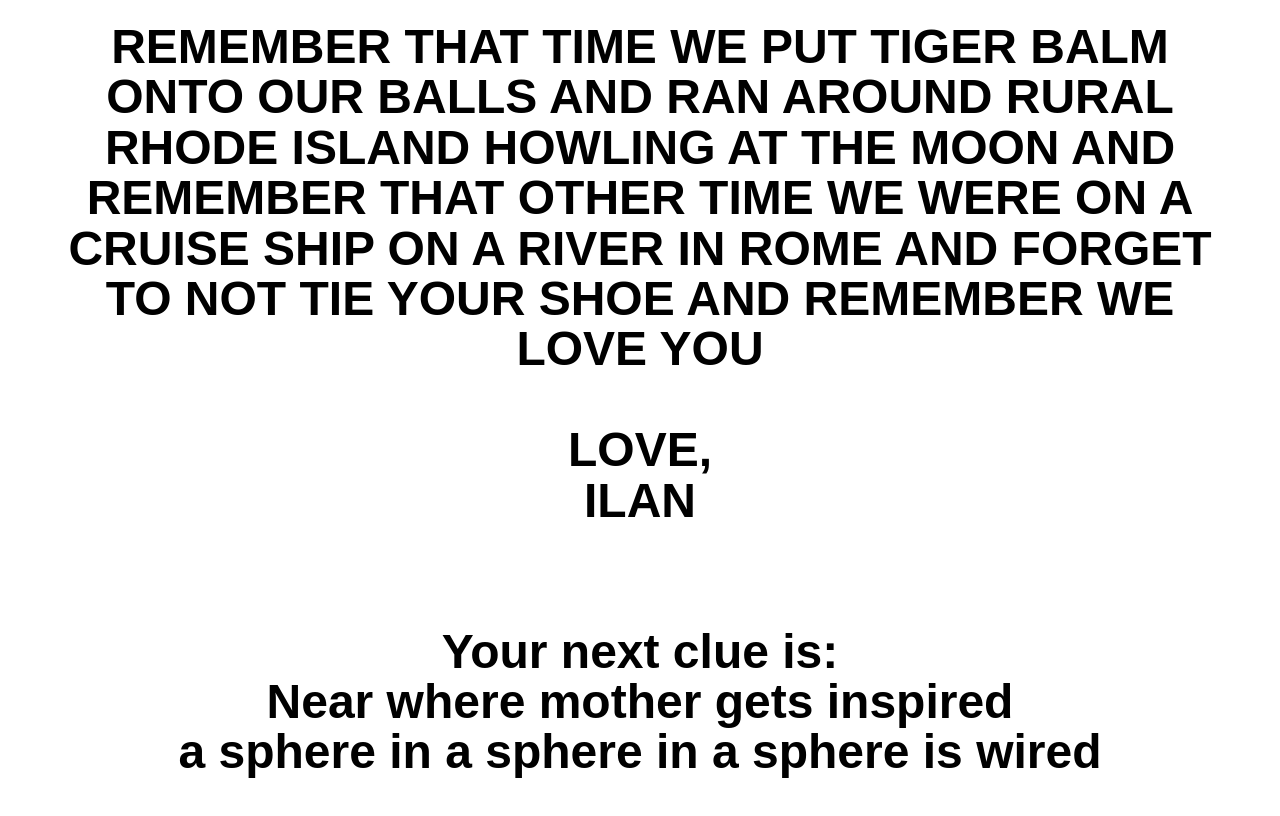
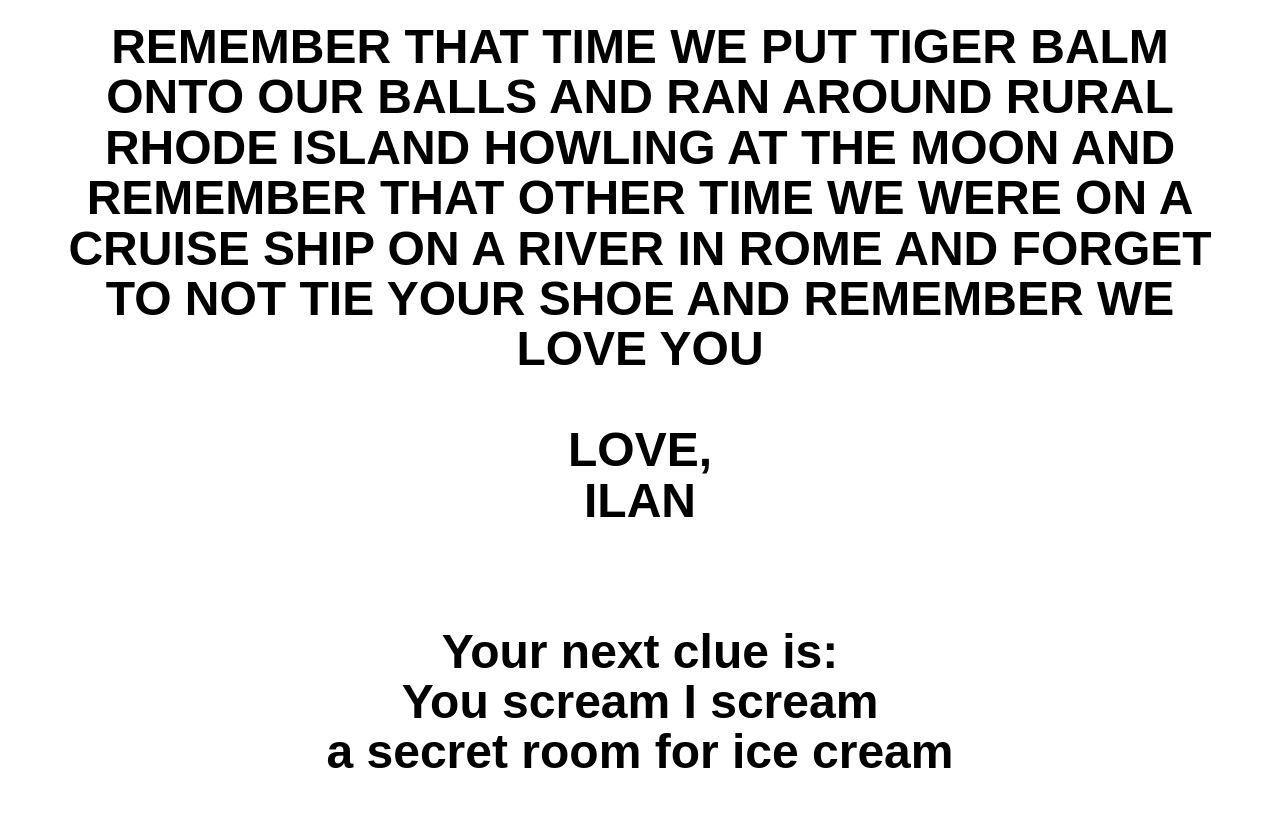
Before and after one commit to shwizle/gideon-11, a plain HTML site: page and-ran-around-rural-rhode-island-howling-at-the-moon-and-remember-that-other-time-we-were-on-a-cruise-ship-on-a-river-in-rome-and-forget-to-not-tie-your-shoe-and-remember-we-love-you/index.html in a window 1280 px wide. Shown: the top 816 px of the page. Drawn offline with Linux system fonts and the light colour scheme.

Commit message:
Update index.html

```diff
--- a/and-ran-around-rural-rhode-island-howling-at-the-moon-and-remember-that-other-time-we-were-on-a-cruise-ship-on-a-river-in-rome-and-forget-to-not-tie-your-shoe-and-remember-we-love-you/index.html
+++ b/and-ran-around-rural-rhode-island-howling-at-the-moon-and-remember-that-other-time-we-were-on-a-cruise-ship-on-a-river-in-rome-and-forget-to-not-tie-your-shoe-and-remember-we-love-you/index.html
@@ -37,8 +37,8 @@
     <BR><BR>
 <BR>
 Your next clue is:<br>
-    Near where mother gets inspired<br>
-    a sphere in a sphere in a sphere is wired
+    You scream I scream<br>
+    a secret room for ice cream
 
 
 
```
